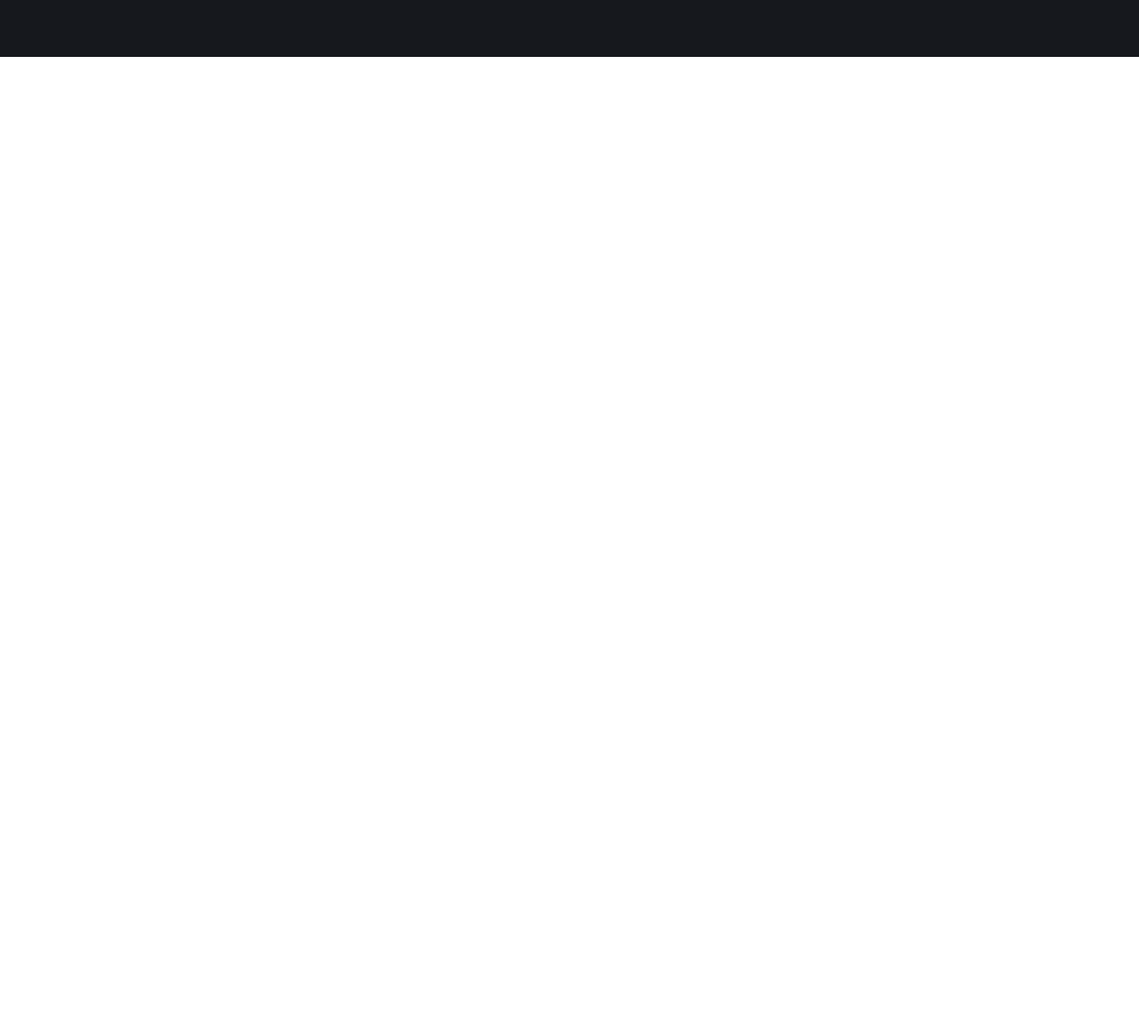
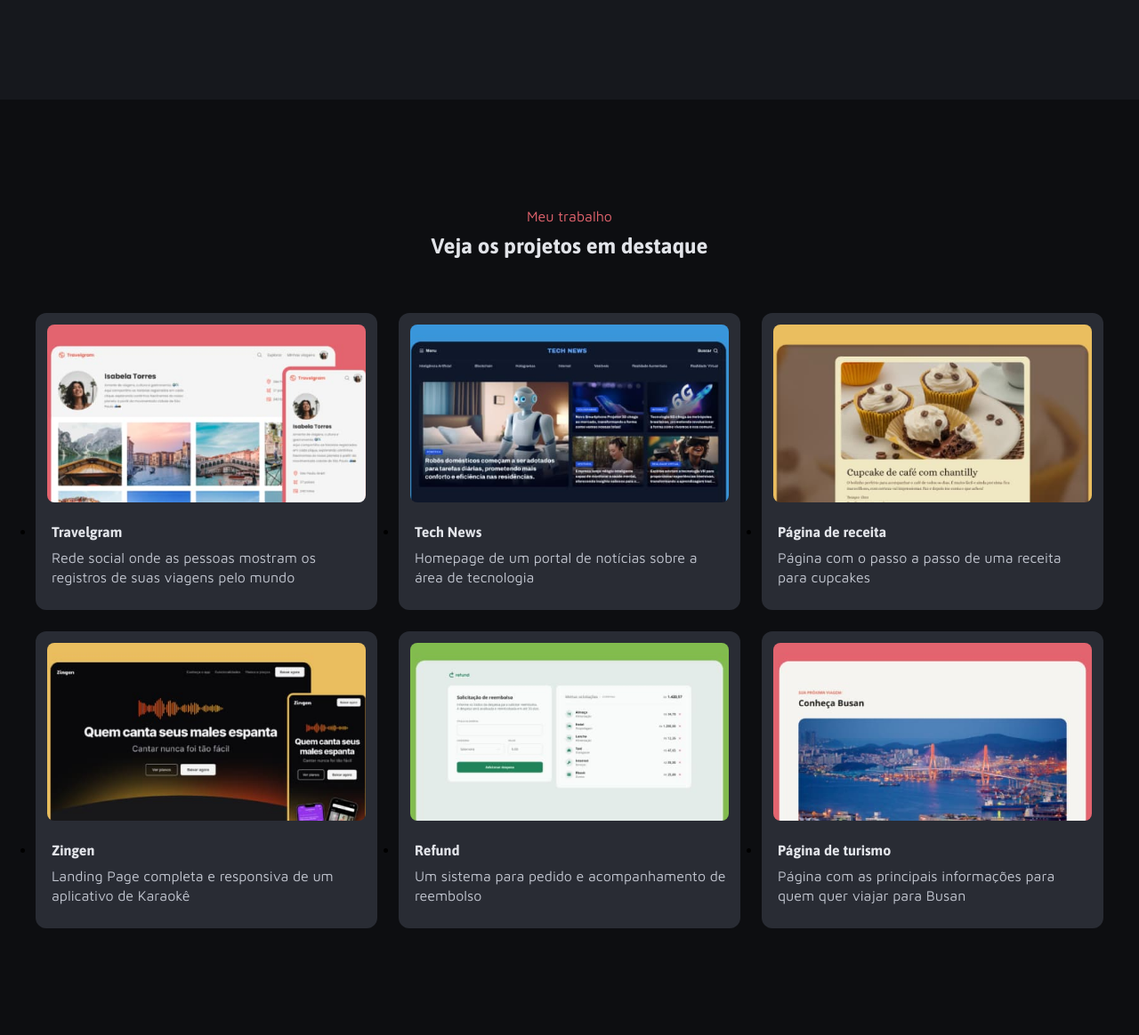
Before and after one commit to eduardonobrega/formacao-fullstack, a plain HTML site: page portfolio-dev/index.html in a window 1280 px wide. Shown: the part 578-1742 px from the top of the page at 89% size. Before the commit the page ends 800 px from the top, so only its background shows below. Drawn offline with Linux system fonts and the light colour scheme.

Commit message:
project section

```diff
--- a/portfolio-dev/index.html
+++ b/portfolio-dev/index.html
@@ -61,5 +61,56 @@
                 </li>
             </ul>
         </section>
+
+        <section class="projects">
+            <span class="destaque">Meu trabalho</span>
+            <h2>Veja os projetos em destaque</h2>
+
+            <ul>
+                <li>
+                    <a href="#" class="project-item">
+                        <img src="./assets/pj-01.jpg" width="556" height="284" alt="Projeto" />
+                        <h3>Travelgram</h3>
+                        <p>Rede social onde as pessoas mostram os registros de suas viagens pelo mundo</p>
+                    </a>
+                </li>
+                <li>
+                    <a href="#" class="project-item">
+                        <img src="./assets/pj-02.jpg" width="556" height="284" alt="Projeto" />
+                        <h3>Tech News</h3>
+                        <p>Homepage de um portal de notícias sobre a área de tecnologia</p>
+                    </a>
+                </li>
+                <li>
+                    <a href="#" class="project-item">
+                        <img src="./assets/pj-03.jpg" width="556" height="284" alt="Projeto" />
+                        <h3>Página de receita</h3>
+                        <p>Página com o passo a passo de uma receita para cupcakes</p>
+                    </a>
+                </li>
+
+                <li>
+                    <a href="#" class="project-item">
+                        <img src="./assets/pj-04.jpg" width="556" height="284" alt="Projeto" />
+                        <h3>Zingen</h3>
+                        <p>Landing Page completa e responsiva de um aplicativo de Karaokê</p>
+                    </a>
+                </li>
+                <li>
+                    <a href="#" class="project-item">
+                        <img src="./assets/pj-05.jpg" width="556" height="284" alt="Projeto" />
+                        <h3>Refund</h3>
+                        <p>Um sistema para pedido e acompanhamento de reembolso</p>
+                    </a>
+                </li>
+                <li>
+                    <a href="#" class="project-item">
+                        <img src="./assets/pj-06.jpg" width="556" height="284" alt="Projeto" />
+                        <h3>Página de turismo</h3>
+                        <p>Página com as principais informações para quem quer viajar para Busan</p>
+                    </a>
+                </li>
+            </ul>
+        </section>
     </body>
 </html>
--- a/portfolio-dev/styles/components.css
+++ /dev/null
@@ -1,25 +0,0 @@
-.tech-item {
-    background-color: var(--gray-400);
-    padding: 0.8rem 1.6rem;
-    border-radius: 999px;
-
-    display: flex;
-    align-items: center;
-    gap: 0.8rem;
-}
-
-.tech-item img {
-    width: 2.4rem;
-    height: 2.4rem;
-}
-
-@media (max-width: 600px) {
-    .tech-item {
-        padding: 0.5rem 1rem;
-    }
-
-    .tech-item img {
-        width: 2rem;
-        height: 2rem;
-    }
-}
--- a/portfolio-dev/styles/global.css
+++ b/portfolio-dev/styles/global.css
@@ -33,9 +33,20 @@ textarea {
 
 body {
     min-height: 100vh;
+    background-color: var(--gray-600);
 }
 
 a {
     color: inherit;
     text-decoration: none;
 }
+
+h2 {
+    font: var(--title-md);
+    color: var(--gray-100);
+}
+
+.destaque {
+    color: var(--color-red);
+    display: block;
+}
--- a/portfolio-dev/styles/index.css
+++ b/portfolio-dev/styles/index.css
@@ -1,5 +1,5 @@
 @import url(global.css);
 @import url(fonts.css);
 @import url(colors.css);
-@import url(components.css);
 @import url(intro.css);
+@import url(projects.css);
--- a/portfolio-dev/styles/intro.css
+++ b/portfolio-dev/styles/intro.css
@@ -46,10 +46,6 @@
     margin-bottom: 0.8rem;
 }
 
-.destaque {
-    color: var(--color-red);
-}
-
 .intro h1 {
     font: var(--title-lg);
     color: var(--gray-100);
@@ -72,9 +68,32 @@
     flex-wrap: wrap;
 }
 
+.tech-item {
+    background-color: var(--gray-400);
+    padding: 0.8rem 1.6rem;
+    border-radius: 999px;
+
+    display: flex;
+    align-items: center;
+    gap: 0.8rem;
+}
+
+.tech-item img {
+    width: 2.4rem;
+    height: 2.4rem;
+}
+
 @media (max-width: 600px) {
     .perfil {
         max-width: 80px;
         max-height: 80px;
     }
+    .tech-item {
+        padding: 0.5rem 1rem;
+    }
+
+    .tech-item img {
+        width: 2rem;
+        height: 2rem;
+    }
 }
--- /dev/null
+++ b/portfolio-dev/styles/projects.css
@@ -0,0 +1,55 @@
+.projects {
+    padding: 12rem 0;
+}
+
+.projects span.destaque,
+.projects h2 {
+    text-align: center;
+}
+
+.projects h2 {
+    margin: 0.8rem 0 6rem;
+}
+
+.projects ul {
+    width: min(95%, 1200px);
+    margin: 0 auto;
+
+    display: grid;
+    grid-template-columns: repeat(auto-fit, minmax(300px, auto));
+    gap: 2.4rem;
+}
+
+.project-item {
+    display: block;
+    height: 100%;
+    background-color: var(--gray-400);
+    padding: 1.2rem 1.2rem 2.4rem;
+    border-radius: 12px;
+    border: 1.5px solid transparent;
+}
+
+.project-item:hover,
+.project-item:focus {
+    border-color: var(--gray-300);
+}
+
+.project-item img {
+    width: 100%;
+    max-height: 200px;
+    object-fit: cover;
+    border-radius: 8px;
+}
+
+.project-item h3 {
+    color: var(--gray-100);
+    font: var(--title-sm);
+    margin: 2.4rem 0 0.8rem;
+
+    padding-left: 5px;
+}
+
+.project-item p {
+    color: var(--gray-200);
+    padding-left: 5px;
+}
```
Also changed, not shown: portfolio-dev/assets/pj-01.jpg (renamed from portfolio-dev/assets/pj1.jpg).
